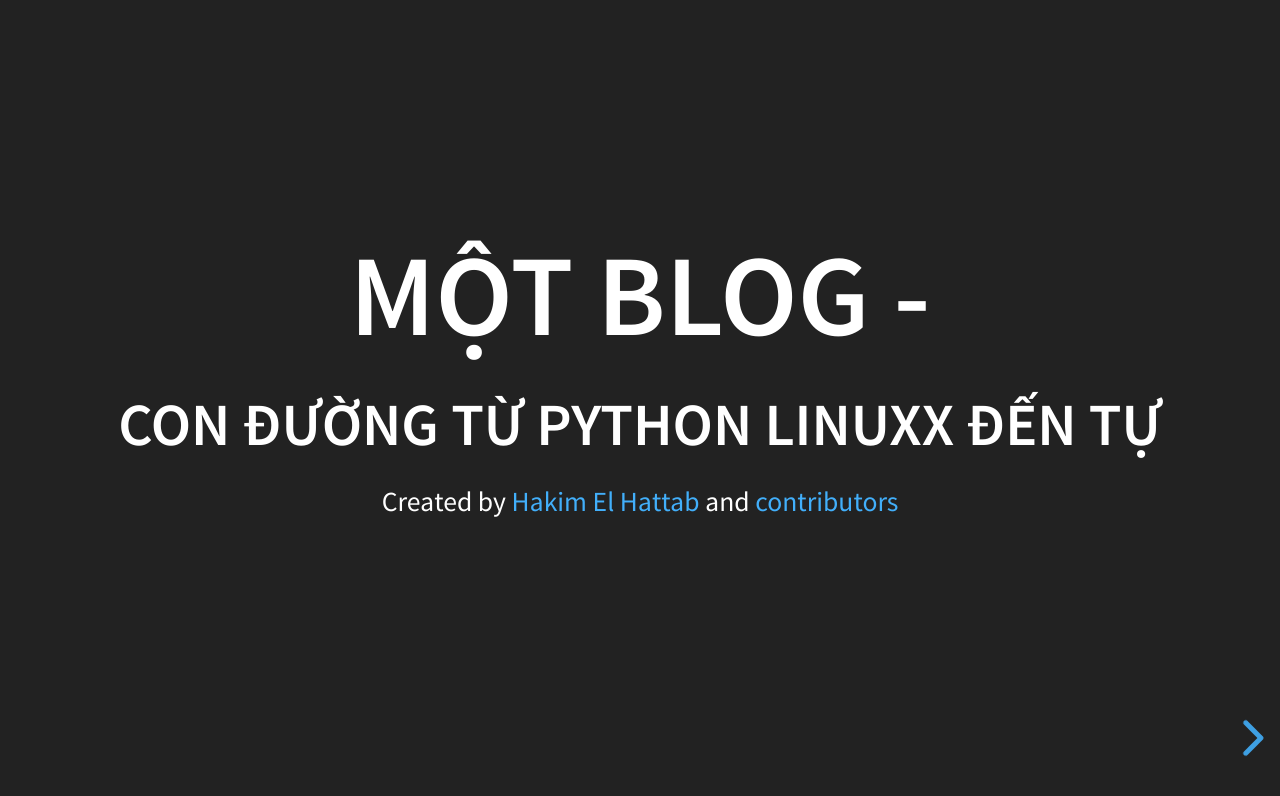
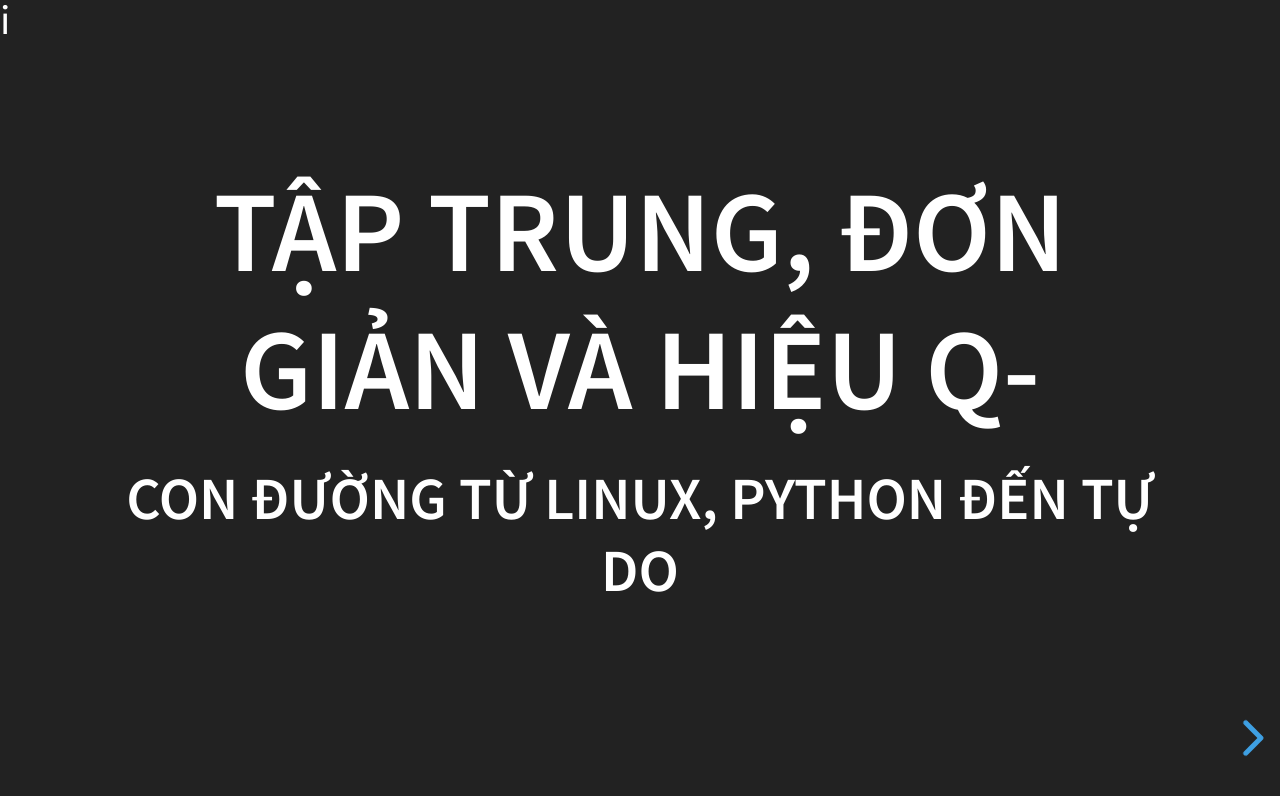
Before and after one commit to tuoitrelacloi/tuoitrelacloi.github.io, a website: page index.html in a window 1280 px wide. Drawn offline with Linux system fonts and the light colour scheme.

Commit message:
reveal.js

```diff
--- a/index.html
+++ b/index.html
@@ -38,20 +38,18 @@
 
 		<div class="reveal">
 
-			<!-- Any section element inside of this container is displayed as a slide -->
+			<!-- Any section element inside of this container is displayed as a slide -->i
 			<div class="slides">
 				<section>
-					<h1>Một blog - </h1>
-					<h3>Con đường từ Python Linuxx đến Tự    </h3>
-					<p>
-						<small>Created by <a href="http://hakim.se">Hakim El Hattab</a> and <a href="https://github.com/hakimel/reveal.js/graphs/contributors">contributors</a></small>
-					</p>
+					<h1>Tập trung, Đơn giản và Hiệu q- </h1>
+					<h3>Con đường từ Linux, Python  đến Tự do</h3>
+
 				</section>
 
 				<section>
-					<h2>Hello There</h2>
+					<h2>Bắt đầu từ Linux  </h2>
 					<p>
-						reveal.js enables you to create beautiful interactive slide decks using HTML. This presentation will show you examples of what it can do.
+						Lmlinux ang ại
 					</p>
 				</section>
 
```
